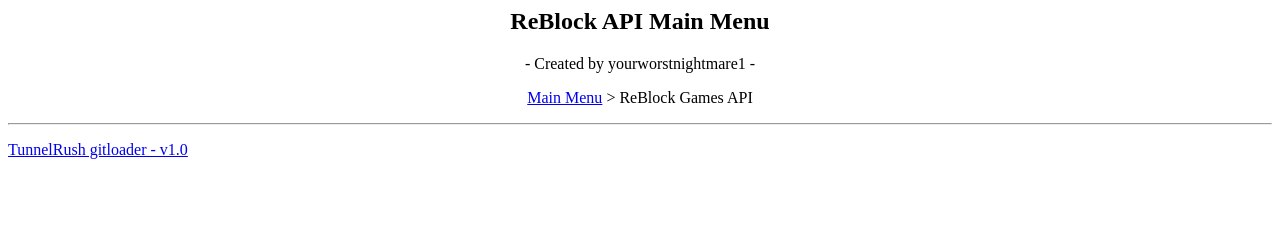
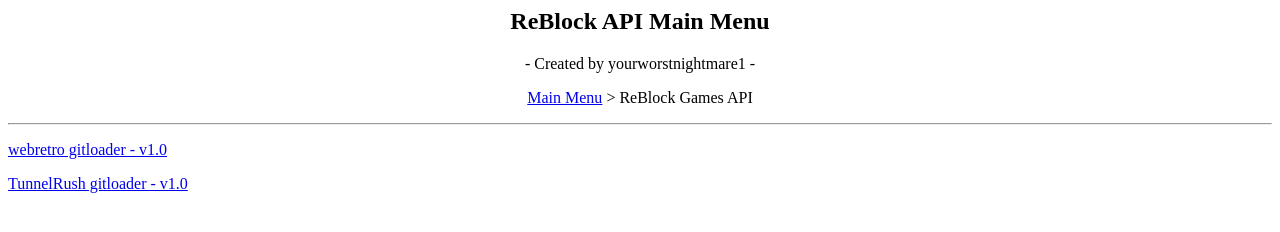
Before and after one commit to yourworstnightmare1/yourworstnightmare1.github.io, a plain HTML site: page rbgapi/index.html in a window 1280 px wide. Drawn offline with Linux system fonts and the light colour scheme.

Commit message:
Update index.html
Added webretro gitloader

```diff
--- a/rbgapi/index.html
+++ b/rbgapi/index.html
@@ -2,5 +2,6 @@
 <p style="text-align: center;">- Created by yourworstnightmare1 -</p>
 <p style="text-align: center;"><a href="https://yourworstnightmare1.github.io/">Main Menu</a> &gt; ReBlock Games API</p>
 <hr />
+<p style="text-align: left;"><a href="https://yourworstnightmare1.github.io/rbgapi/webretro_launcher">webretro gitloader - v1.0</a></p>
 <p style="text-align: left;"><a href="https://yourworstnightmare1.github.io/rbgapi/tunnelrush-loader">TunnelRush gitloader - v1.0</a></p>
 <p style="text-align: left;">&nbsp;</p>
```
